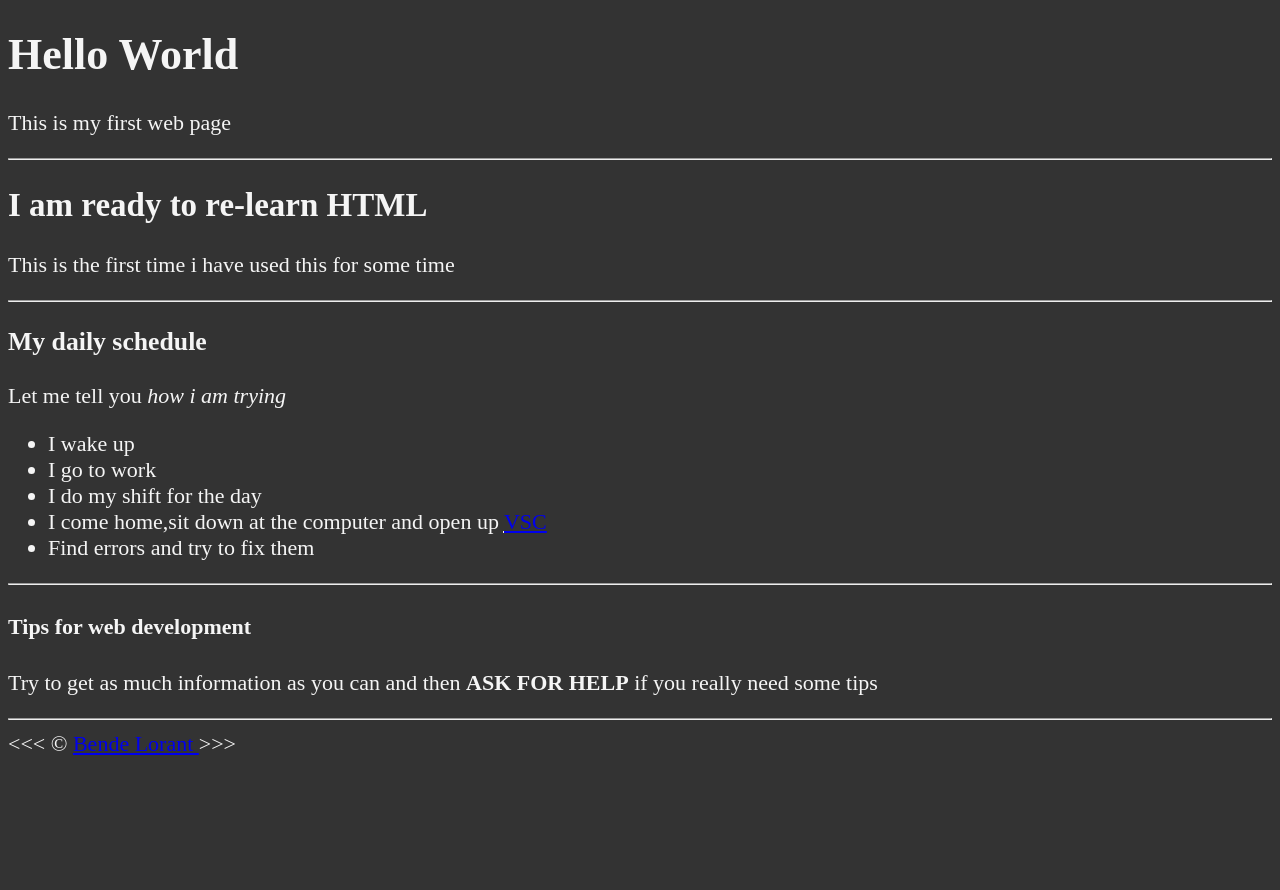
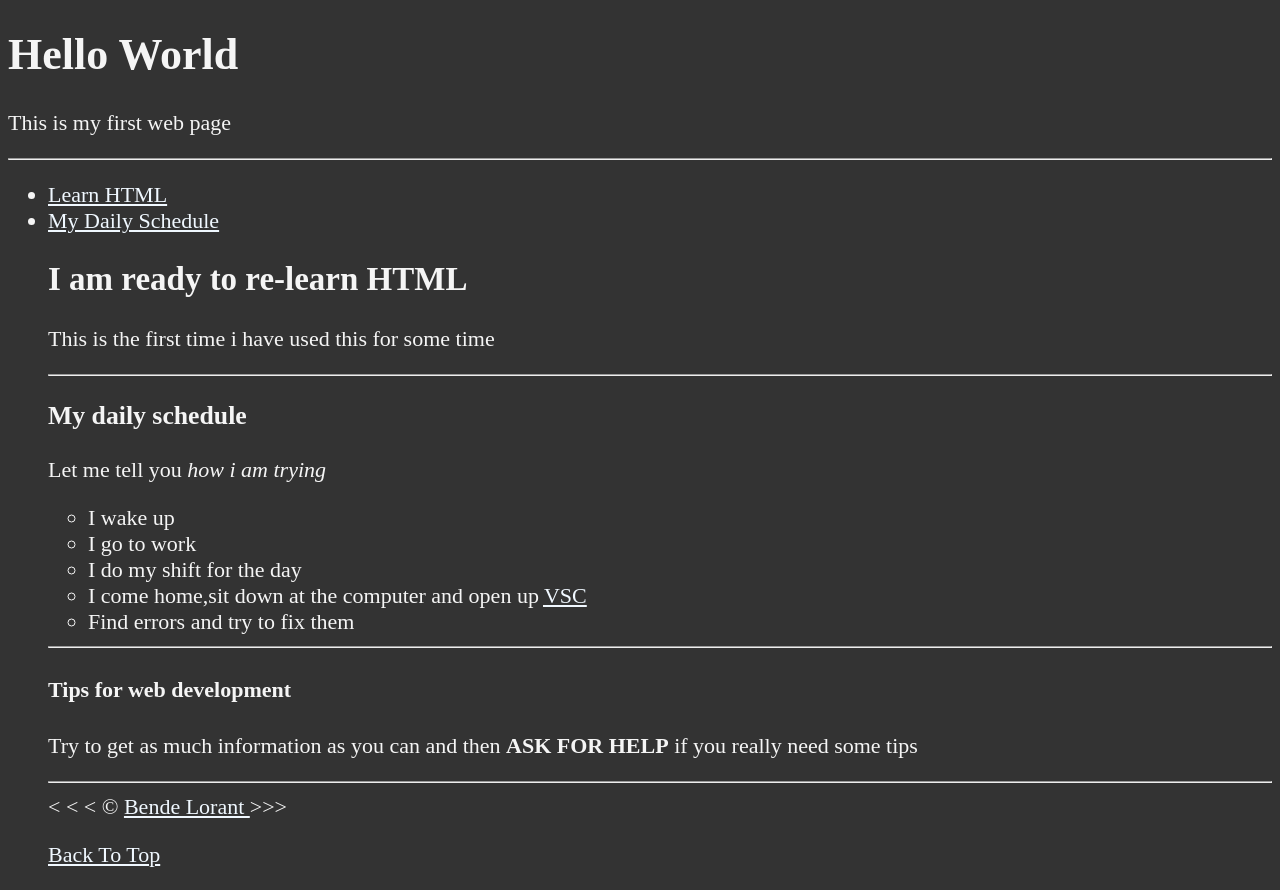
Before and after one commit to BendeLorant/HTML-Project, a plain HTML site: page index.html in a window 1280 px wide. Before the commit the page ends 800 px from the top, so only its background shows below. Drawn offline with Linux system fonts and the light colour scheme.

Commit message:
New changes about the project

```diff
--- a/index.html
+++ b/index.html
@@ -25,13 +25,28 @@
     <p>  This is my first web page</p>
 
     <hr>
+<nav>
+<ul>
+    <li>
+        <a href="#html">Learn HTML</a>
+
+    <li><a href="#Schedule">My Daily Schedule</a>
+        </li>
+    </li>
+
+
+    <section id="Html">
 
     <h2> I am ready to re-learn HTML</H2>
         <p> This is the first time i have used this for some time</p>
+</section>
+
 
         <hr>
 <!--TODO: add a list to the page-->
-        <h3> My daily schedule </h3>
+<section id="Schedule">
+
+<h3> My daily schedule </h3>
             <p> Let me tell you <em>how i am trying </em></p>
 <ul>
             <li>I wake up
@@ -47,7 +62,14 @@
             <p> Try to get as much information as you can and then <strong> ASK FOR HELP</strong> if you really need some tips
 
 
-                <hr> &lt;&lt;&lt; &copy; <a href="about.html"> Bende Lorant </a> &gt;&gt;&gt;
+            </section>
+
+
+                <hr> &lt; &lt; &lt; &copy; <a href="about.html"> Bende Lorant </a> &gt;&gt;&gt;
+
+                <p>
+                    <a href="#">Back To Top</a>
+                </p>
 
 
 
--- a/main.css
+++ b/main.css
@@ -8,3 +8,15 @@ html {font-size: 22px
 
         color:  whitesmoke;
     }
+
+    a {
+        color:aliceblue;
+    }
+
+    a:visited {
+        color:lightgray;
+    }
+
+    a:hover, a:active {
+        color: #eee;
+    }
```
Also changed, not shown: about.html (+4 -2 lines).
